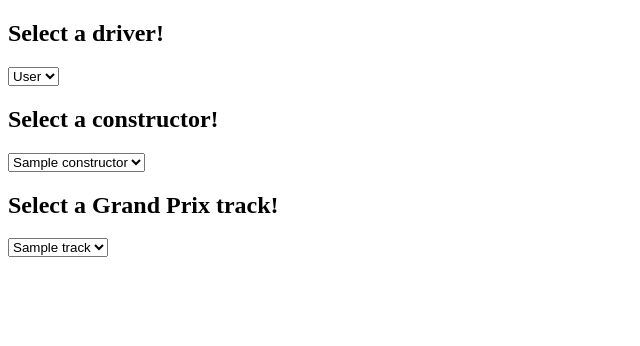
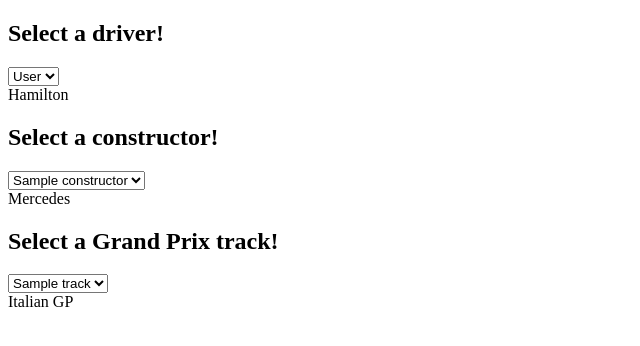
Before and after one commit to ipranek/F1-Random-Forest, a Flask app: template templates/home.html in a window 1280 px wide. Shown: the top 346 px of the page, without its empty margins (0-640 px from the left). Run offline with Flask 3, Linux system fonts and the light colour scheme; the template is opened without the code that fills it: most values are stand-ins (such as "Sample title", 1, 10 or a date in 2020); grey boxes are pictures that could not be loaded.

Commit message:
frontend

```diff
--- a/templates/home.html
+++ b/templates/home.html
@@ -20,18 +20,44 @@
         </form>
 
     </section>
+
+    <div class="slider">
+        <div class="item">
+          <div class="f1-label">Hamilton</div>
+          <div class="card">
+            <div class="front" style="background-image: url('static/f1-hamilton.png'); background-size: cover; background-position: center;"></div>
+            <div class="back">
+              <div class="card-info">
+
+              </div>
+            </div>
+          </div>
+        </div>
         <section>
             <h2>Select a constructor!</h2>
             <form id="constructorForm">
                 <select name="constructor" id="constructorSelect">
                     {% for constructor in constructors %}
-                 <option value="{{constructor.constructorId_encoded}}">{{constructor.constructor_name}}</option>
+                     <option value="{{constructor.constructor}}">{{constructor.constructor_name}}</option>
                     {% endfor %}
 
                 </select>
 
             </form>
+
         </section>
+        <div class="slider">
+            <div class="item">
+              <div class="f1-label">Mercedes</div>
+              <div class="card">
+                <div class="front" style="background-image: url('static/f1-mercedes.png'); background-size: cover; background-position: center;"></div>
+                <div class="back">
+                  <div class="card-info">
+
+                  </div>
+                </div>
+              </div>
+            </div>
     <section>
         <h2>Select a Grand Prix track!</h2>
         <form id="trackForm">
@@ -45,4 +71,16 @@
         </form>
 
     </section>
+    <div class="slider">
+        <div class="item">
+          <div class="f1-label">Italian GP</div>
+          <div class="card">
+            <div class="front" style="background-image: url('static/f1-italyGP.png'); background-size: cover; background-position: center;"></div>
+            <div class="back">
+              <div class="card-info">
+
+              </div>
+            </div>
+          </div>
+        </div>
 </body>
```
Also changed, not shown: static/f1-hamilton.png (added), static/f1-mercedes.png (added), 1 other file. Lines whose indentation alone changed are shown as unchanged.
